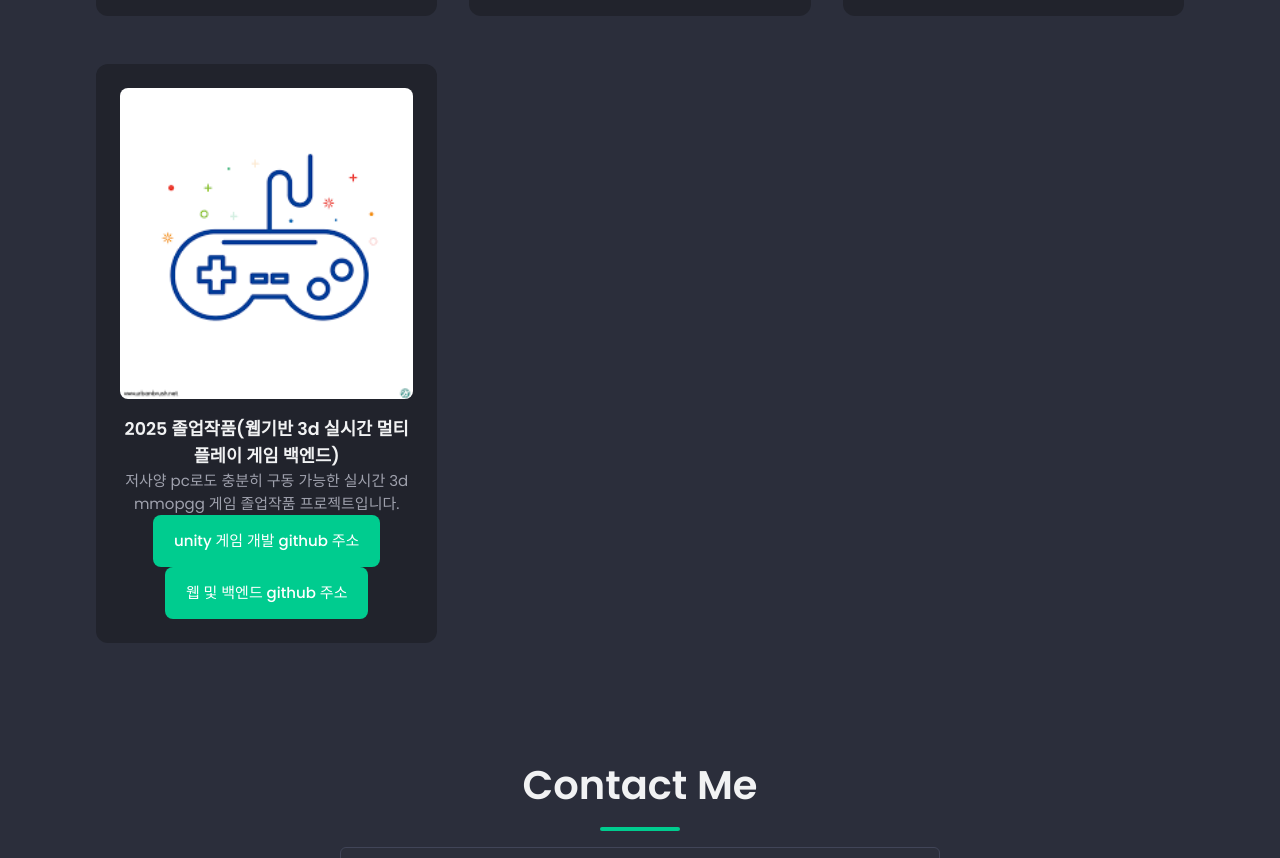
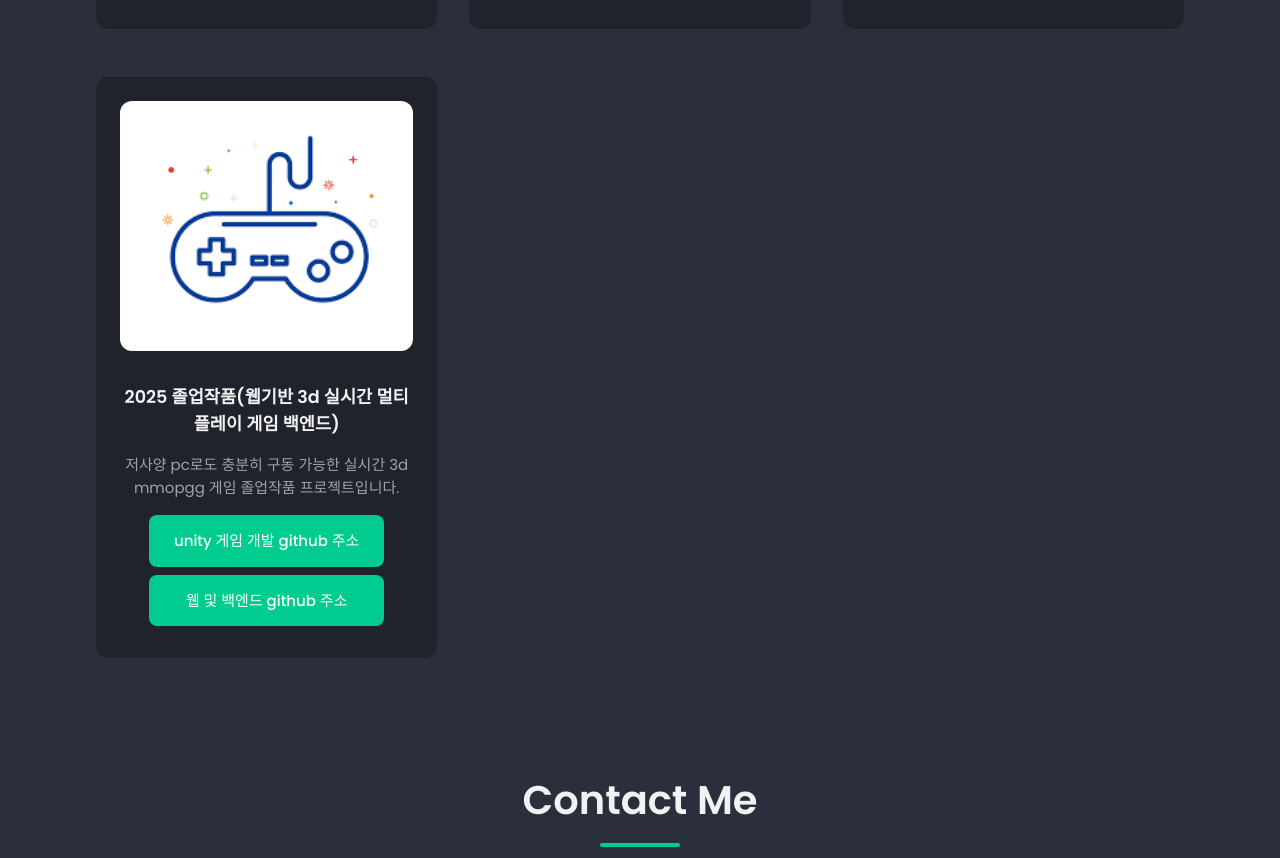
Before and after one commit to choimoonjong/choimoonjong.github.io, a plain HTML site: page index.html in a window 1280 px wide. Shown: the part 2522-3380 px from the top of the page. Drawn offline with nearby package versions, Linux system fonts and the light colour scheme.

Commit message:
Update styles.css

```diff
--- a/assets/css/styles.css
+++ b/assets/css/styles.css
@@ -544,3 +544,32 @@ ul { list-style:none; }
 .button-send:hover {
     background-color: #4ac686;
 }
+
+.projects__card {
+  display: flex;
+  flex-direction: column;
+  align-items: center;
+  justify-content: flex-start;
+  padding-bottom: 2rem;
+  gap: 1rem;
+}
+
+.projects__card img {
+  width: 100%;
+  height: 250px;
+  object-fit: cover;
+  border-radius: 12px;
+}
+
+.button-group {
+  display: flex;
+  flex-direction: column;
+  gap: 0.5rem;
+  width: 100%;
+  align-items: center;
+}
+
+.button-group a {
+  width: 80%;
+  text-align: center;
+}
```
